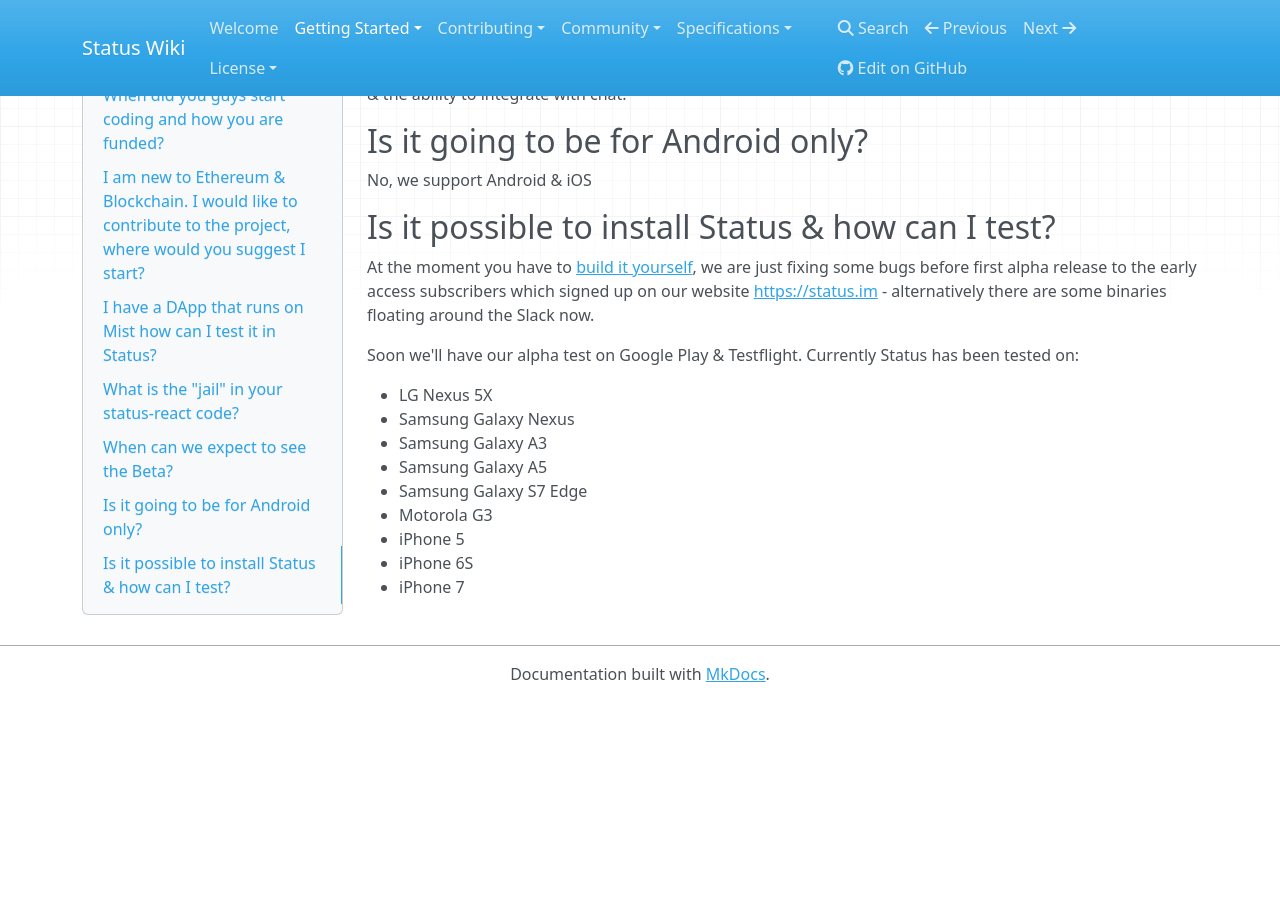
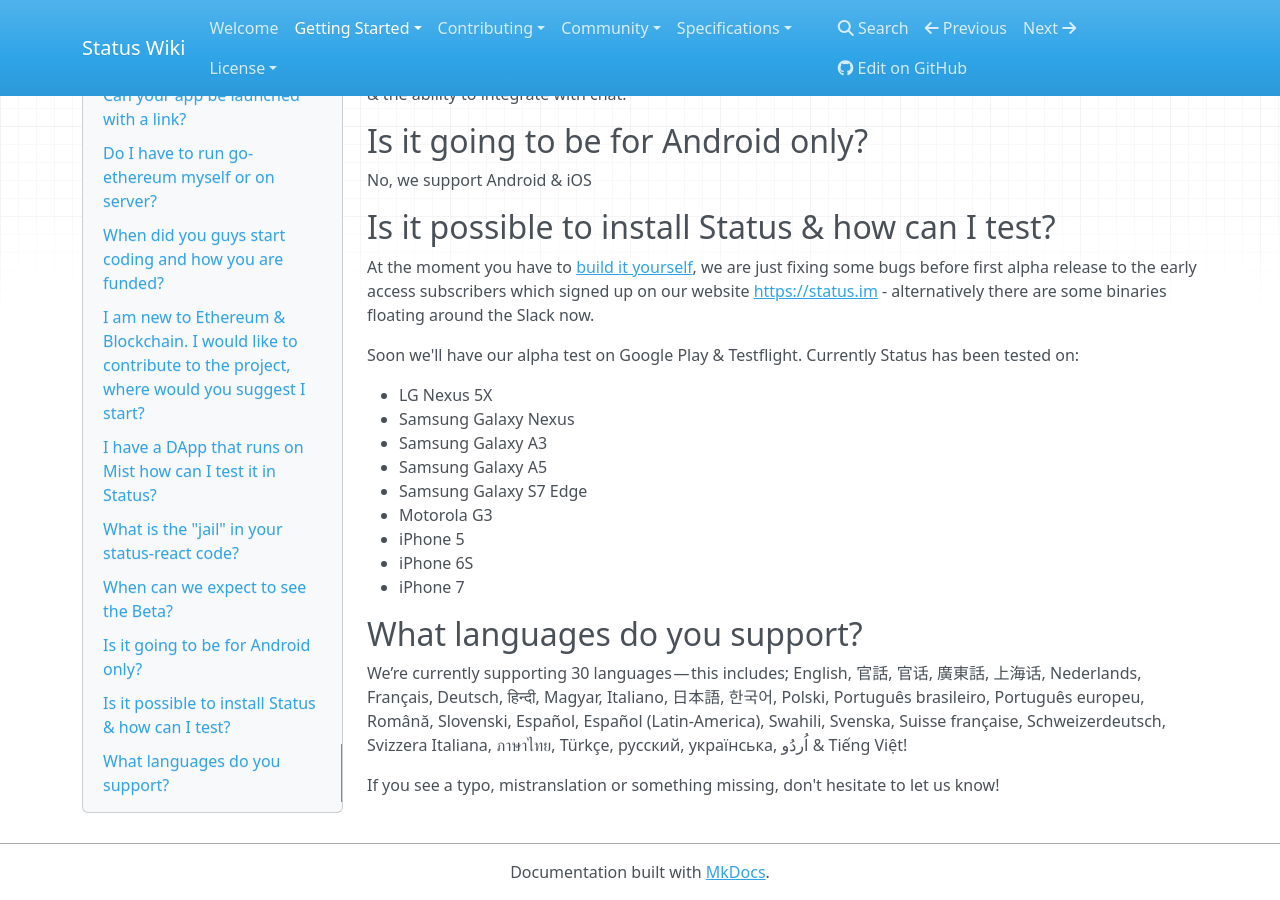
Before and after one commit to status-im/wiki.status.im, an MkDocs documentation site: the page built from docs/getting-started/faq.md, in a window 1280 px wide and 900 px high, scrolled down 1942 px. Built offline with MkDocs 1.6.1, drawn with Linux system fonts in a browser that asks for light colours; nearby versions of some CDN libraries; old or Windows-style settings are respelled for this version of MkDocs; before the commit the page ends 2644 px from its top, so only the background shows below that.

Commit message:
add translations faq

```diff
--- a/docs/getting-started/faq.md
+++ b/docs/getting-started/faq.md
@@ -73,3 +73,9 @@ Soon we'll have our alpha test on Google Play & Testflight. Currently Status has
 - iPhone 5
 - iPhone 6S
 - iPhone 7
+
+## What languages do you support?
+
+We’re currently supporting 30 languages — this includes; English, 官話, 官话, 廣東話, 上海话, Nederlands, Français, Deutsch, हिन्दी, Magyar, Italiano, 日本語, 한국어, Polski, Português brasileiro, Português europeu, Română, Slovenski, Español, Español (Latin-America), Swahili, Svenska, Suisse française, Schweizerdeutsch, Svizzera Italiana, ภาษาไทย, Türkçe, русский, українська, اُردُو & Tiếng Việt!
+
+If you see a typo, mistranslation or something missing, don't hesitate to let us know!
```
